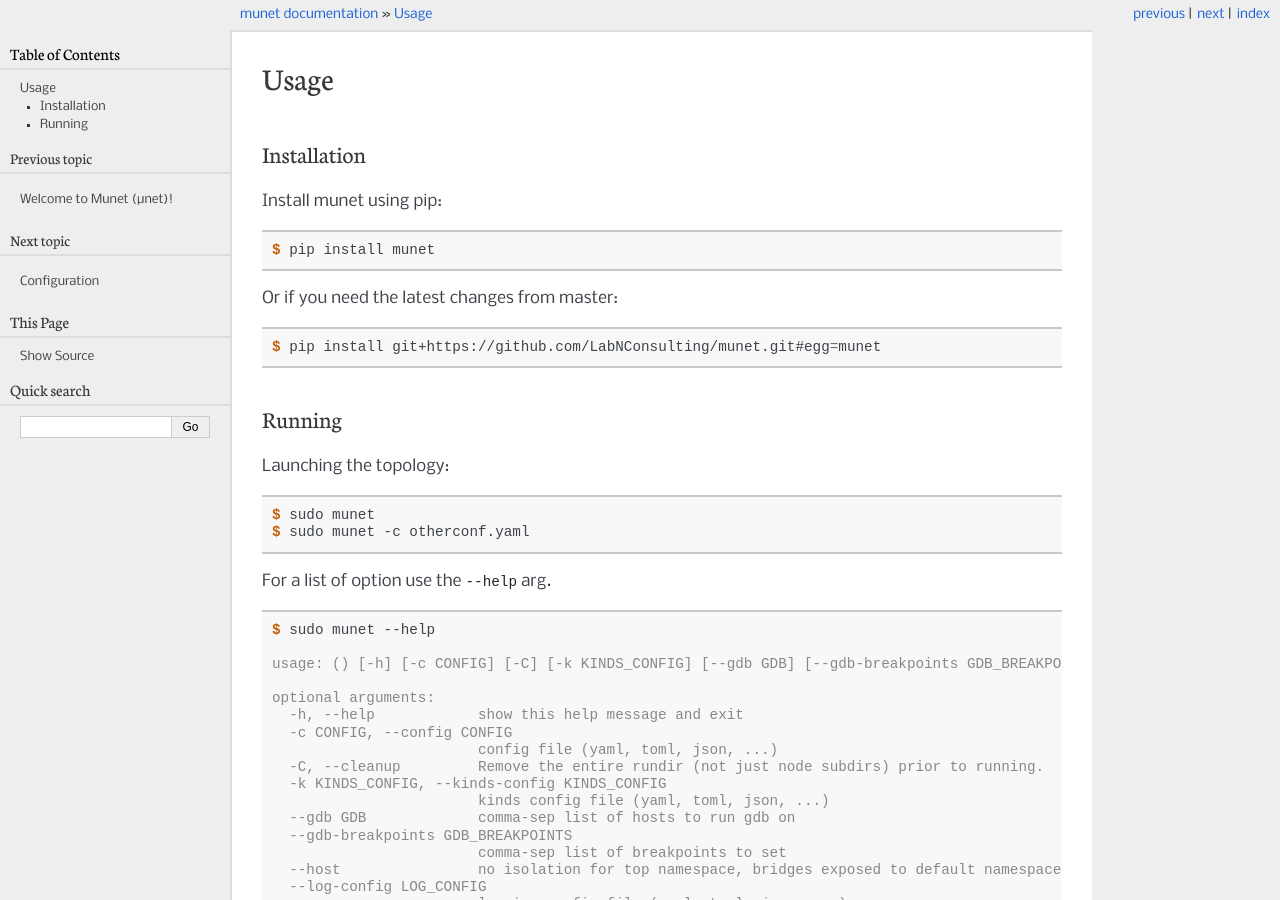
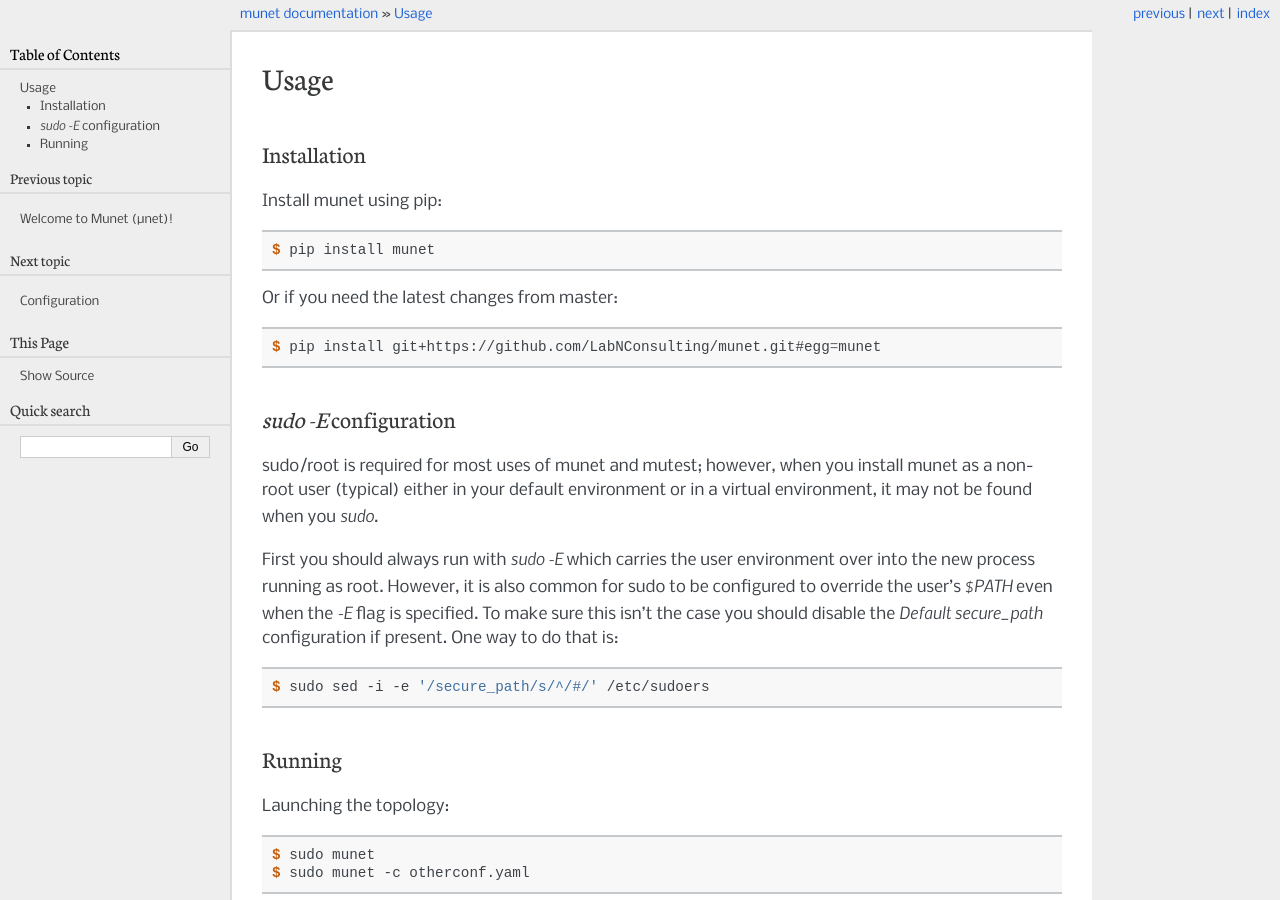
Before and after one commit to LabNConsulting/munet, a Sphinx documentation site: the page built from doc/source/usage.rst, in a window 1280 px wide and 900 px high. Built offline with Sphinx 7.4.7, drawn with Linux system fonts in a browser that asks for light colours; pages that are not in the unit, such as notebooks, are missing from menus.

Commit message:
doc: update documentation with new uv usage
- Also add sudo config docs which fixes #66

Signed-off-by: Christian Hopps <chopps@labn.net>

```diff
--- a/doc/source/usage.rst
+++ b/doc/source/usage.rst
@@ -22,6 +22,23 @@
 .. code-block:: console
 
    $ pip install git+https://github.com/LabNConsulting/munet.git#egg=munet
+
+`sudo -E` configuration
+-----------------------
+
+sudo/root is required for most uses of munet and mutest; however, when you
+install munet as a non-root user (typical) either in your default
+environment or in a virtual environment, it may not be found when you `sudo`.
+
+First you should always run with `sudo -E` which carries the user environment
+over into the new process running as root. However, it is also common for sudo
+to be configured to override the user's `$PATH` even when the `-E` flag is
+specified. To make sure this isn't the case you should disable the `Default
+secure_path` configuration if present. One way to do that is:
+
+.. code-block:: console
+
+   $ sudo sed -i -e '/secure_path/s/^/#/' /etc/sudoers
 
 Running
 -------
```
Also changed, not shown: README.org (+19 -15 lines), doc/source/api/unshare.rst (deleted, +0 -12 lines).
